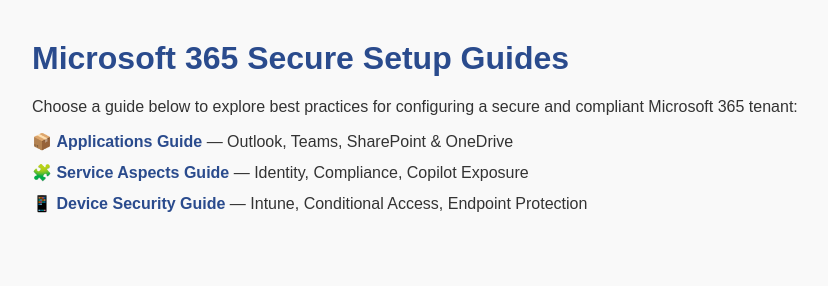
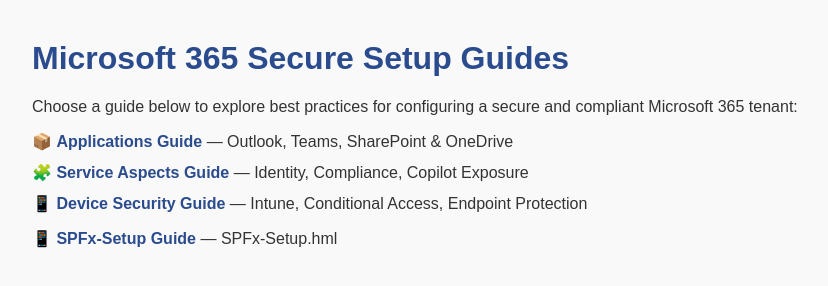
Before and after one commit to NL12143/m365-secure-setup-guide, a plain HTML site: page index.html in a window 1280 px wide. Shown: the whole page, without its empty margins (8-836 px from the left). Drawn offline with Linux system fonts and the light colour scheme.

Commit message:
Update index.html

```diff
--- a/index.html
+++ b/index.html
@@ -41,5 +41,7 @@
     <li> 📱  <a href="devices.html">Device Security Guide</a> — Intune, Conditional Access, Endpoint Protection</li>
   </ul>
 
+📱  <a href="SPFx-Setup.hml">SPFx-Setup Guide</a> — SPFx-Setup.hml
+
 </body>
 </html>
```
